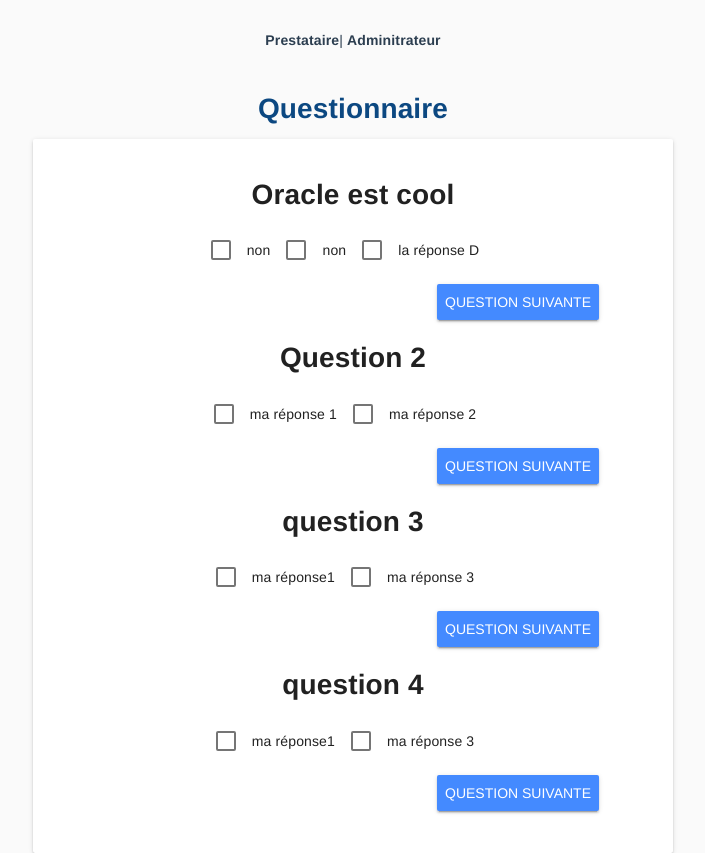
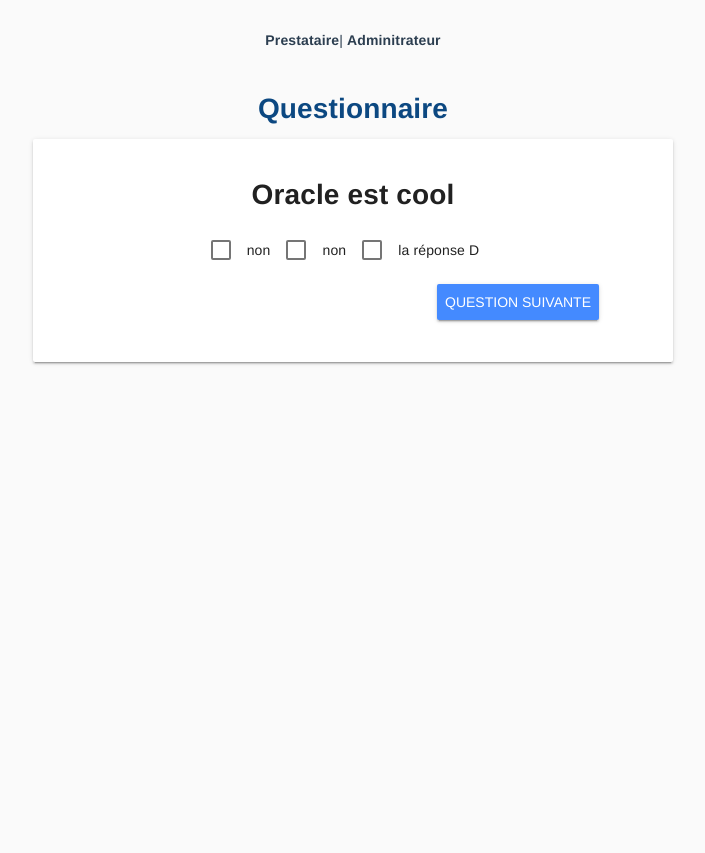
Before and after one commit to anaistatibouet/app-questionnaire, a Vue app: page /#/questionnaire in a window 1280 px wide. Shown: the whole page, without its empty margins (287-992 px from the left). After the commit the page ends 800 px from the top, so only its background shows below. Built offline with nearby package versions, Linux system fonts and the light colour scheme.

Commit message:
Affichage des questions une par une

```diff
--- a/src/components/Question.vue
+++ b/src/components/Question.vue
@@ -5,6 +5,8 @@
 
 05/11 -
 J'intègre le bouton dans le composant Question
+Implémentation d'une méthode pour passer à la question suivante => on émet un évènement pour récupérer les datas
+de Questionnaire.vue
  -->
 <template>
   <div class="atFormQuestion">
@@ -19,7 +21,11 @@
     >{{ value }}</md-checkbox>
     <md-card-actions>
       <router-link to="/questionnaire">
-        <md-button type="submit" class="md-raised md-primary">Question suivante</md-button>
+        <md-button
+          type="submit"
+          @click="atNextQuestion()"
+          class="md-raised md-primary"
+        >Question suivante</md-button>
       </router-link>
     </md-card-actions>
   </div>
@@ -27,14 +33,20 @@
 
 <script>
 export default {
-  name: "Question",
-  data() {
+  name: 'Question',
+  data () {
     return {
       q: this.MyQuestion
-    };
+    }
   },
   props: {
-    MyQuestion: Object
+    MyQuestion: Object,
+    atDisplayQuestion: Number
+  },
+  methods: {
+    atNextQuestion: function () {
+      this.$emit('counterQuestion')
+    }
   }
-};
+}
 </script>
--- a/src/views/Questionnaire.vue
+++ b/src/views/Questionnaire.vue
@@ -1,51 +1,55 @@
-<!-- 15/10 - Mise en place du formulaire questionnaire contenant le composant Question -->
+<!-- 15/10 - Mise en place du formulaire questionnaire contenant le composant Question  v-for="(ques, index) in Questions"-->
 <template>
   <div class="questionnaire">
     <div>
       <FormTitle title="Questionnaire"></FormTitle>
     </div>
-    <!-- 05/11 - Boucle sur les questions et les réponses grâce à un index -->
+    <!-- 05/11 - Boucle sur les questions et les réponses grâce à un index
+    Appel au compteur qui se déclenche au clic
+    -->
     <md-card class="md-layout-item md-size-50 md-small-size-100 atForm">
       <md-card-content>
         <Question
-          v-for="(ques, index) in Questions"
-          v-bind:key="ques.aId"
-          :MyQuestion="Questions[index]"
+          v-bind:key="atQuestion.aId"
+          @counterQuestion="atNextQuestion()"
+          :MyQuestion="atQuestion"
         ></Question>
       </md-card-content>
     </md-card>
   </div>
 </template>
 <script>
-import FormTitle from '@/components/FormTitle.vue'
-import Question from '@/components/Question.vue'
+import FormTitle from "@/components/FormTitle.vue";
+import Question from "@/components/Question.vue";
 
 export default {
-  name: 'home',
+  name: "home",
   data: () => ({
+    atDisplay: -1,
+    atQuestion: Object,
     Questions: [
       {
         aId: 1,
-        atName: 'Oracle est cool',
-        atResponse: ['non', 'non', 'la réponse D'],
+        atName: "Oracle est cool",
+        atResponse: ["non", "non", "la réponse D"],
         atCheck: [false, false, false]
       },
       {
         aId: 2,
-        atName: 'Question 2',
-        atResponse: ['ma réponse 1', 'ma réponse 2'],
+        atName: "Question 2",
+        atResponse: ["ma réponse 1", "ma réponse 2"],
         atCheck: [false, false]
       },
       {
         aId: 3,
-        atName: 'question 3',
-        atResponse: ['ma réponse1', 'ma réponse 3'],
+        atName: "question 3",
+        atResponse: ["ma réponse1", "ma réponse 3"],
         atCheck: [false, false]
       },
       {
         aId: 4,
-        atName: 'question 4',
-        atResponse: ['ma réponse1', 'ma réponse 3'],
+        atName: "question 4",
+        atResponse: ["ma réponse1", "ma réponse 3"],
         atCheck: [false, false]
       }
     ]
@@ -53,8 +57,18 @@
   components: {
     Question,
     FormTitle
+  },
+  // Méthode qui permet d'incrémenter l'index des questions
+  methods: {
+    atNextQuestion: function() {
+      this.atDisplay++;
+      this.atQuestion = this.Questions[this.atDisplay];
+    }
+  },
+  created() {
+    this.atNextQuestion();
   }
-}
+};
 </script>
 
 <style scoped lang="scss">
```
